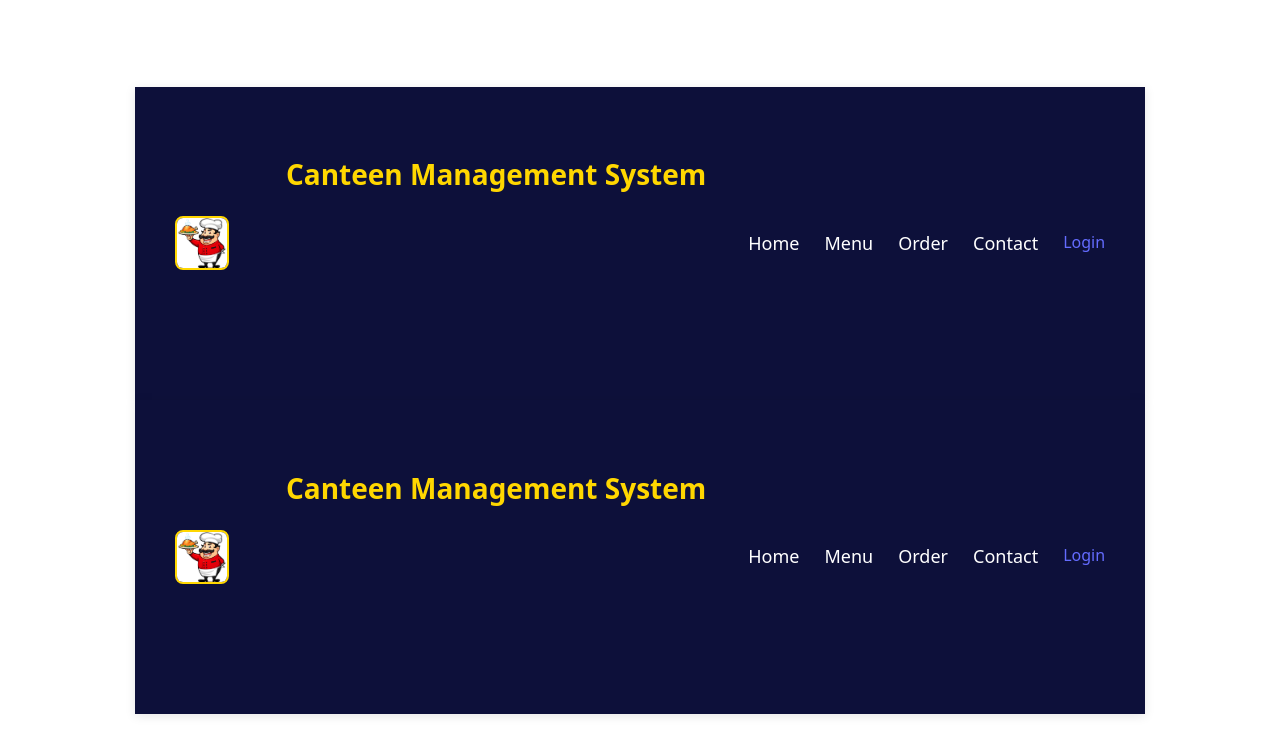
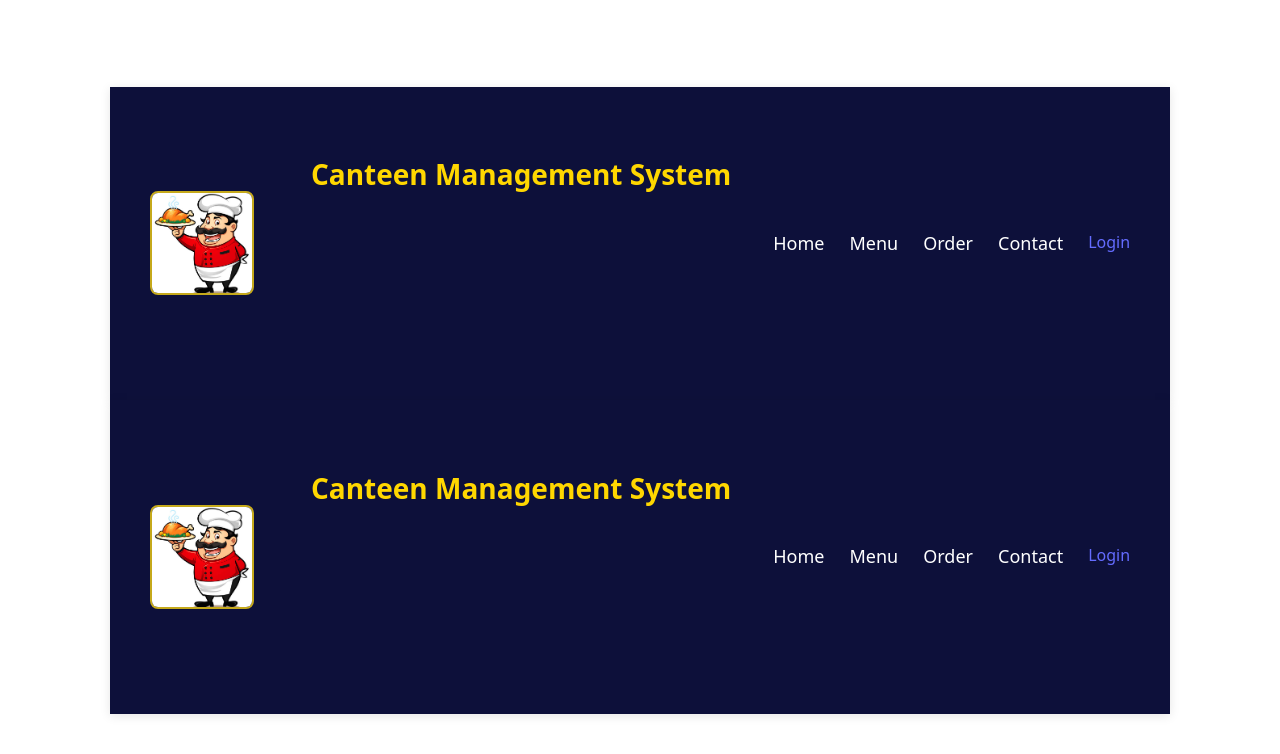
Before and after one commit to shahhimanshi70-coder/OCMS2, a React (Vite) app in the folder canteen/: page /Navbar in a window 1280 px wide. Shown: the top 754 px of the page. Built offline with nearby package versions, Linux system fonts and the light colour scheme.

Commit message:
Update Navbar.css

```diff
--- a/canteen/src/Components/Navbar.css
+++ b/canteen/src/Components/Navbar.css
@@ -18,11 +18,11 @@
 
 /* Logo Image */
 .logo-img {
-  width: 50px;
-  height: 50px;
+  width: 100px;
+  height: 100px;
   object-fit: cover;
   border-radius: 8px;
-  border: 2px solid #FFD700;
+  border: 2px solid #c5a91b;
 }
 
 /* Logo */
```
